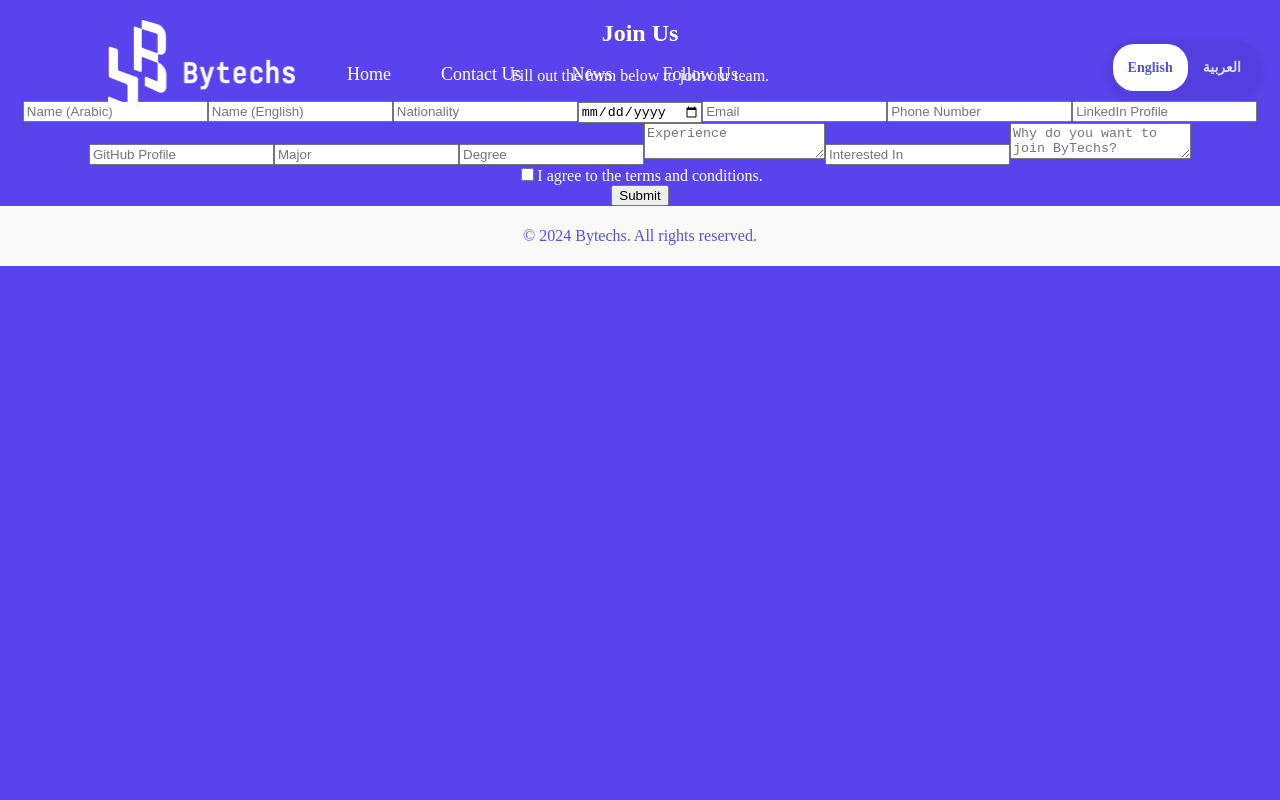
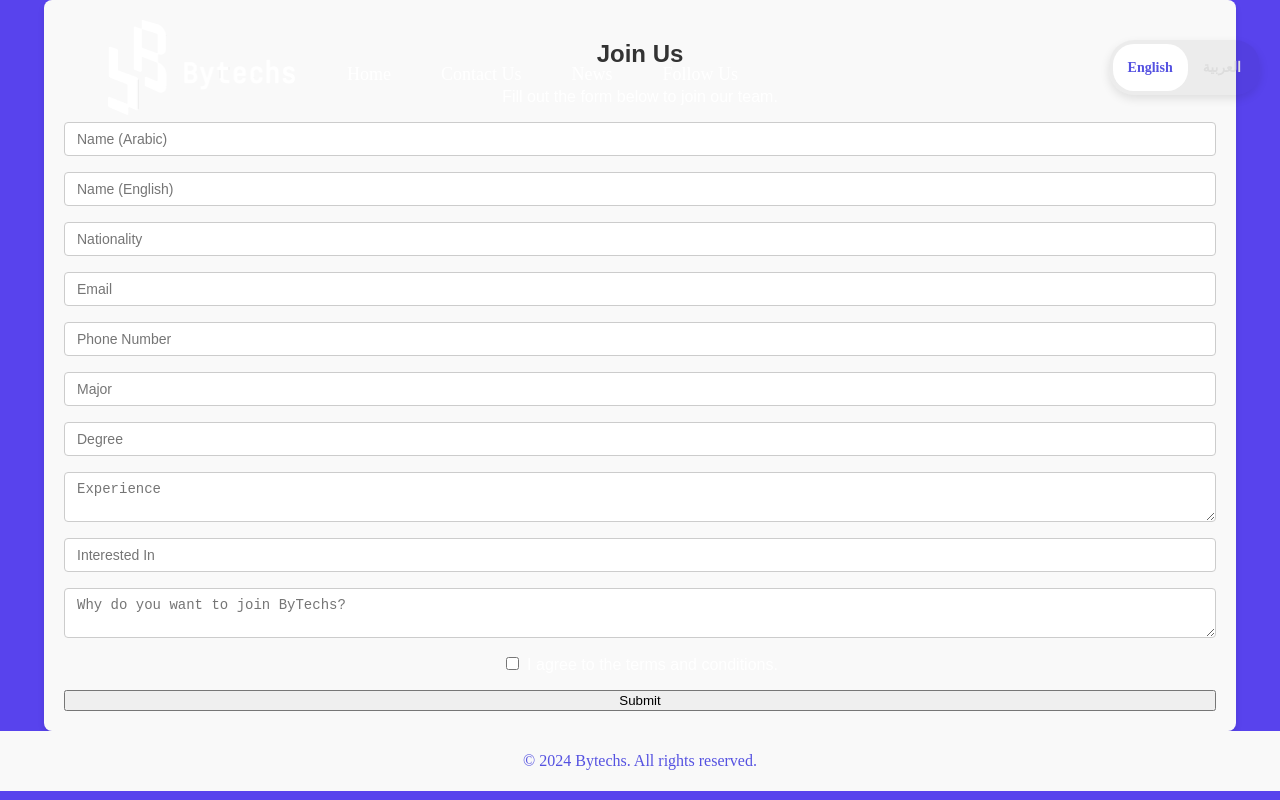
Before and after one commit to ByTechS-Platform/ByTechS-Website, a React (Create React App) app: page /join-us in a window 1280 px wide. Built offline with nearby package versions, Linux system fonts and the light colour scheme; a web font is replaced by a local one.

Commit message:
JoinUs form is working

```diff
--- a/src/Components/JoinUs.js
+++ b/src/Components/JoinUs.js
@@ -14,15 +14,15 @@ const JoinUs = () => {
      nameAr: "",
      nameEn: "",
      nationality: "",
-     dob: "",
+    //  dob: "",
      email: "",
      phone: "",
-     linkedin: "",
-     github: "",
+    //  linkedin: "",
+    //  github: "",
      major: "",
      degree: "",
      experience: "",
-     intrestedIn: "",
+     interestedIn: "",
      whyByTechs: "",
      terms: false,
    });
@@ -32,19 +32,49 @@ const JoinUs = () => {
   const [error, setError] = useState(null);
 
   const handleChange = (e) => {
-    setFormData({...formData, [e.target.name]: e.target.value });
+    const { name, value, type, checked } = e.target;
+    setFormData({
+      ...formData,
+      [name]: type === "checkbox" ? checked : value,
+    });
   };
 
   const handleSubmit = async (e) => {
     e.preventDefault();
+
     setLoading(true);
     setError(null);
     setSuccess(null);
 
     try {
-      await axios.post(
+      // Prepare data in Airtable format
+      const airtableData = {
+        fields: {
+          Name_ar: formData.nameAr,
+          Name_en: formData.nameEn,
+          Nationality: formData.nationality,
+          // DOB: formData.dob,
+          Email: formData.email,
+          Phone_Number: formData.phone,
+          // LinkedIn: formData.linkedin,
+          // GitHub: formData.github,
+          Major: formData.major,
+          Academic_qualification: formData.degree,
+          Experience: formData.experience,
+          Interested_In: formData.interestedIn,
+          Why_ByTechs: formData.whyByTechs,
+          // Terms: formData.terms ? "Yes" : "No",
+        },
+      };
+
+      console.log(JSON.stringify({ fields: formData }, null, 2));
+      console.log(JSON.stringify(airtableData, null, 2));
+
+
+      // Submit data to Airtable
+      const response = await axios.post(
         `https://api.airtable.com/v0/${baseId}/${tableName}`,
-        formData,
+        airtableData,
         {
           headers: {
             Authorization: `Bearer ${airtableApiKey}`,
@@ -52,29 +82,48 @@ const JoinUs = () => {
           },
         }
       );
+
       setSuccess("Your application has been submitted successfully.");
-      setLoading(false);
       setFormData({
         nameAr: "",
         nameEn: "",
         nationality: "",
-        dob: "",
+        // dob: "",
         email: "",
         phone: "",
-        linkedin: "",
-        github: "",
+        // linkedin: "",
+        // github: "",
         major: "",
         degree: "",
         experience: "",
-        intrestedIn: "",
+        interestedIn: "",
         whyByTechs: "",
         terms: false,
       });
     } catch (error) {
-      setError("Failed to submit your application. Please try again later.");
+      console.error(error);
+      // // Handle specific errors
+      // if (error.response?.status === 403) {
+      //   setError(
+      //     "Access forbidden. Please check your API key, base ID, and table permissions."
+      //   );
+      // } else if (error.response?.status === 401) {
+      //   setError("Unauthorized access. Verify your API key.");
+      // } else {
+      //   setError(
+      //     error.response?.data?.error?.message ||
+      //       "Failed to submit your application. Please try again later."
+      //   );
+      // }
+
+      const errorMessage =
+        error.response?.data?.error?.message || "Unknown error occurred.";
+      setError(`Failed to submit your application: ${errorMessage}`);
+    } finally {
       setLoading(false);
     }
   };
+
 
   return (
     <div className="join-us-page">
@@ -105,14 +154,14 @@ const JoinUs = () => {
           onChange={handleChange}
           required
         />
-        <input
+        {/* <input
           type="date"
           name="dob"
           placeholder="Date of Birth"
           value={formData.dob}
           onChange={handleChange}
           required
-        />
+        /> */}
         <input
           type="email"
           name="email"
@@ -129,7 +178,7 @@ const JoinUs = () => {
           onChange={handleChange}
           required
         />
-        <input
+        {/* <input
           type="text"
           name="linkedin"
           placeholder="LinkedIn Profile"
@@ -142,7 +191,7 @@ const JoinUs = () => {
           placeholder="GitHub Profile"
           value={formData.github}
           onChange={handleChange}
-        />
+        /> */}
         <input
           type="text"
           name="major"
@@ -167,9 +216,9 @@ const JoinUs = () => {
         ></textarea>
         <input
           type="text"
-          name="intrestedIn"
+          name="interestedIn"
           placeholder="Interested In"
-          value={formData.intrestedIn}
+          value={formData.interestedIn}
           onChange={handleChange}
         />
         <textarea
--- a/src/Styles/JoinUs.scss
+++ b/src/Styles/JoinUs.scss
@@ -0,0 +1,89 @@
+/* JoinUs.css */
+
+.join-us-page {
+  max-width: 90%;
+  margin: 0 auto;
+  padding: 20px;
+  background-color: #f9f9f9;
+  border-radius: 8px;
+  box-shadow: 0 4px 6px rgba(0, 0, 0, 0.1);
+  font-family: Arial, sans-serif;
+}
+
+h2 {
+  text-align: center;
+  font-size: 24px;
+  font-weight: bold;
+  margin-bottom: 20px;
+  color: #333;
+}
+
+.join-us-form {
+  display: flex;
+  flex-direction: column;
+  gap: 16px;
+}
+
+.form-group {
+  display: flex;
+  flex-direction: column;
+}
+
+.form-group label {
+  font-size: 14px;
+  font-weight: bold;
+  margin-bottom: 4px;
+  color: #555;
+}
+
+input,
+textarea,
+select {
+  padding: 8px 12px;
+  border: 1px solid #ccc;
+  border-radius: 4px;
+  font-size: 14px;
+  transition: border-color 0.3s;
+}
+
+input:focus,
+textarea:focus,
+select:focus {
+  border-color: #007bff;
+  outline: none;
+}
+
+textarea {
+  resize: vertical;
+}
+
+input[type="checkbox"] {
+  width: auto;
+  margin-right: 8px;
+}
+
+.checkbox-label {
+  display: flex;
+  align-items: center;
+}
+
+.submit-button {
+  background-color: #007bff;
+  color: white;
+  padding: 10px 16px;
+  border: none;
+  border-radius: 4px;
+  font-size: 16px;
+  cursor: pointer;
+  transition: background-color 0.3s;
+}
+
+.submit-button:hover {
+  background-color: #0056b3;
+}
+
+.error-message {
+  color: red;
+  font-size: 12px;
+  margin-top: 4px;
+}
```
